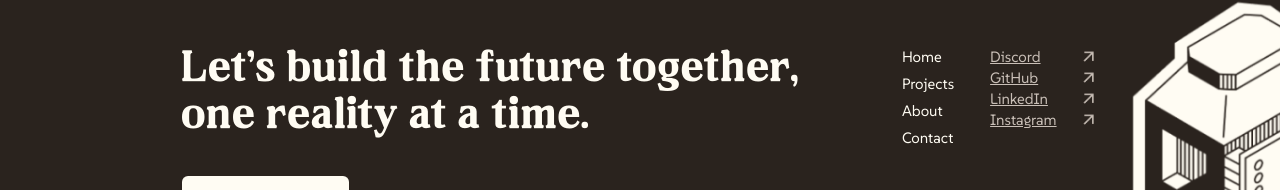
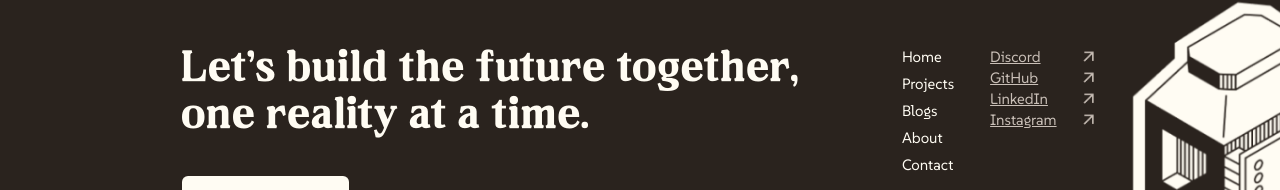
Before and after one commit to uwrealitylabs/website, a Next.js app: page / in a window 1280 px wide. Shown: the part 2714-2904 px from the top of the page. Built offline with nearby package versions, Linux system fonts and the light colour scheme.

Commit message:
update footer.jsx

```diff
--- a/app/components/Footer.jsx
+++ b/app/components/Footer.jsx
@@ -6,31 +6,18 @@ export const metadata = {
 export default function Footer() {
   return (
     <footer
-      className=" w-full h-830 bg-cover bg-no-repeat bg-bottom bg-[url('/images/assets/city-footer.png')] bg-bck-grey flex
-
-    max-[1700px]:justify-center
-
-     "
-    >
+      className=" w-full h-830 bg-cover bg-no-repeat bg-bottom bg-[url('/images/assets/city-footer.png')] bg-bck-grey flex || max-[1700px]:justify-center">
       <div
         className="flex gap-32 mt-48 ml-48
-
       ---1536px---
       max-2xl:mx-24 max-2xl:mt-28
       max-[1700px]:mr-72
-
-
       ---768px---
       max-md:flex-col max-md:gap-12 max-md:mx-16 max-md:mt-20
 
       max-lg:gap-10
-
       ---520px---
-      max-mobile:gap-6  max-mobile:mt-16
-
-
-      "
-      >
+      max-mobile:gap-6  max-mobile:mt-16">
         {/* main body of text   */}
         <div className="flex flex-col gap-12">
           <h1
@@ -66,7 +53,7 @@ export default function Footer() {
         <nav className="flex gap-12 ">
           <div className="flex flex-col gap-2">
             <a
-              href="#"
+              href="/"
               className="font-suse text-text-lightBody text-xl
               hover:text-text-lightSub duration-300
               "
@@ -80,6 +67,14 @@ export default function Footer() {
               "
             >
               Projects
+            </a>
+            <a
+              href="/blogs"
+              className="font-suse text-text-lightBody text-xl
+              hover:text-text-lightSub duration-300
+              "
+            >
+              Blogs
             </a>
             <a
               href="/about"
```
